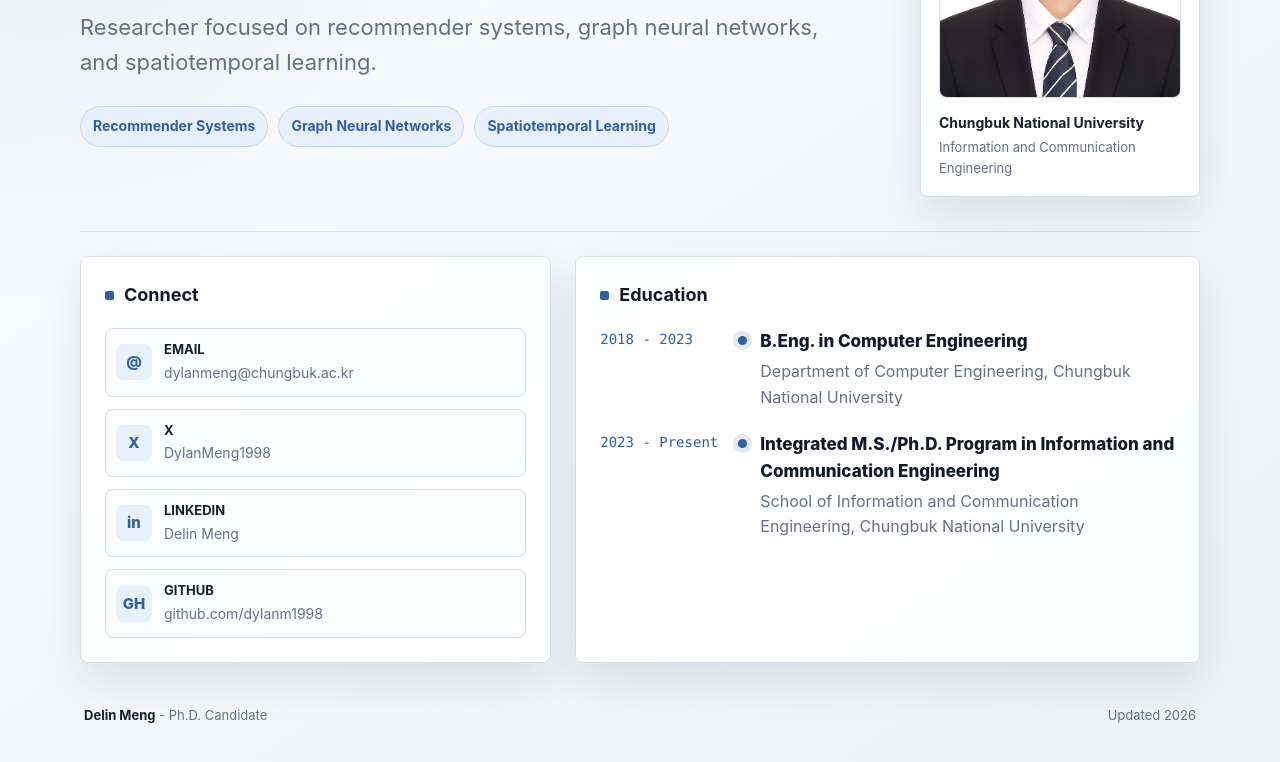
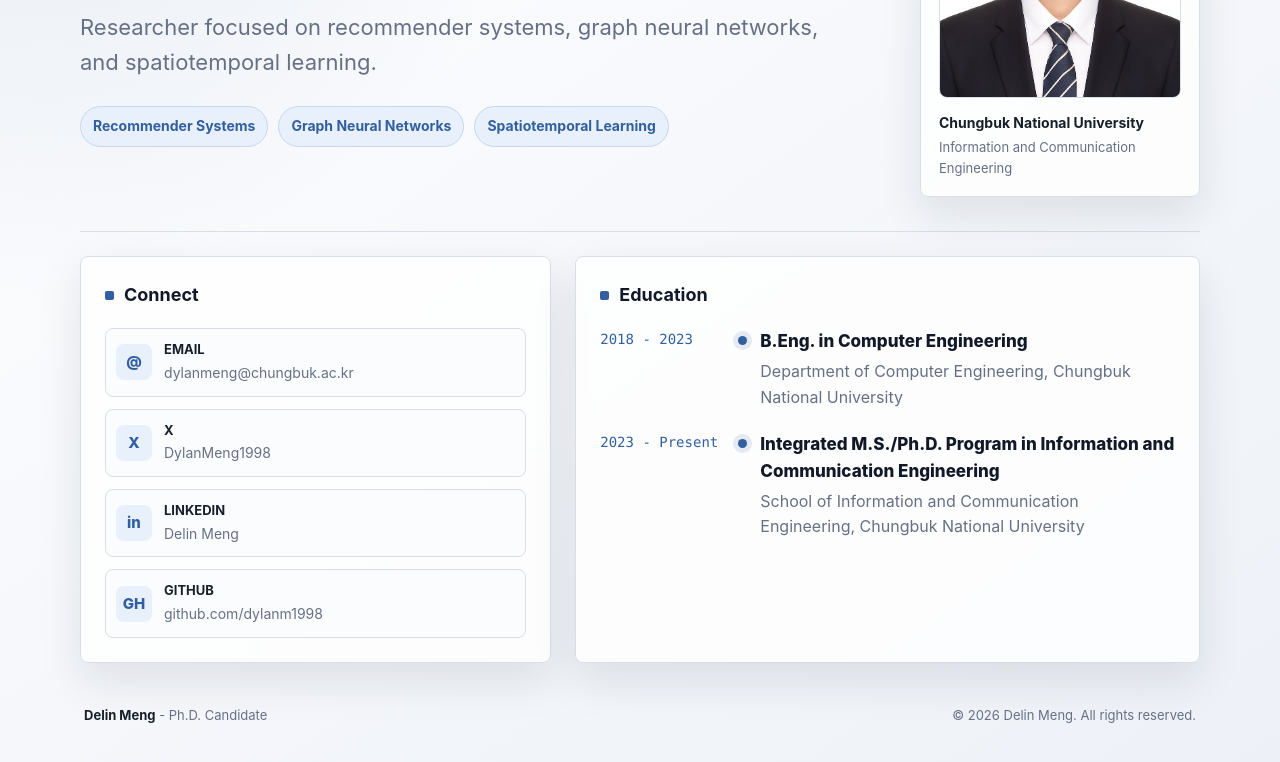
Before and after one commit to dylanm1998/dylanm1998.github.io, a plain HTML site: page index.html in a window 1280 px wide. Shown: the part 238-1000 px from the top of the page. Drawn offline with Linux system fonts and the light colour scheme.

Commit message:
Resytle my homepage

```diff
--- a/index.html
+++ b/index.html
@@ -97,7 +97,7 @@
 
     <footer class="site-footer">
       <span><strong>Delin Meng</strong> - Ph.D. Candidate</span>
-      <span>Updated <span id="year"></span></span>
+      <span>&copy; <span id="year"></span> Delin Meng. All rights reserved.</span>
     </footer>
   </main>
 </body>
```
